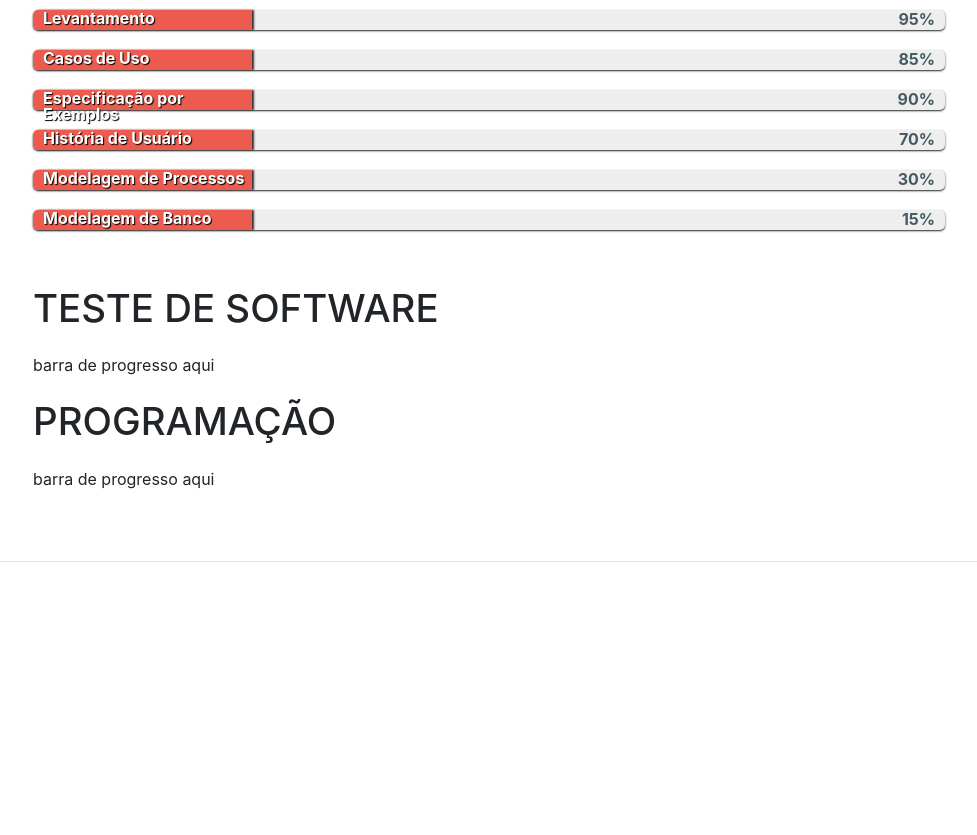
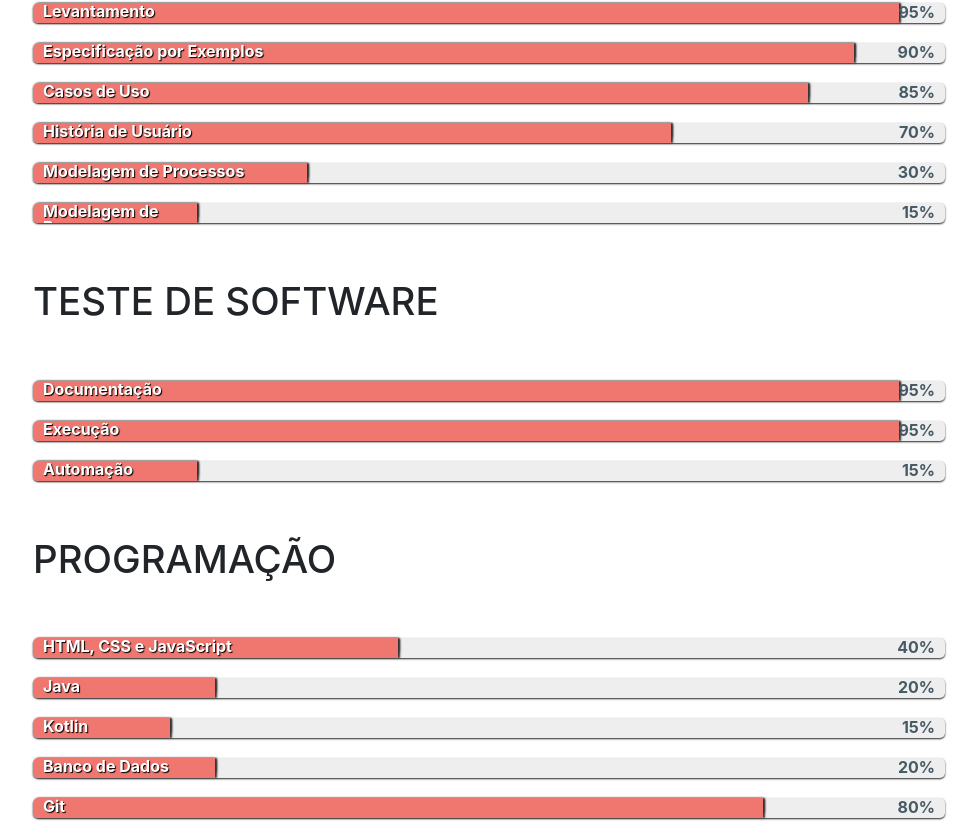
Before and after one commit to fabriciollela/SitePessoal, a website with bundled scripts: page index.html in a window 1280 px wide. Shown: the part 3085-3920 px from the top of the page, without its empty margins (287-1264 px from the left). Built offline with nearby package versions, Linux system fonts and the light colour scheme; a web font is replaced by a local one.

Commit message:
finalização de habilidades

```diff
--- /dev/null
+++ b/css/progress.bar.color.css
@@ -0,0 +1,50 @@
+.levantamento{
+    background: #F07770;
+}
+.uc{
+    background: #F07770;
+}
+.epe{
+    background: #F07770;
+}
+.historiaUsuario{
+    background: #F07770;
+}
+.processos{
+    background: #F07770;
+}
+.modelagemBanco {
+    background: #F07770;
+}
+
+.docTeste {
+    background: #F07770;
+}
+
+.execTeste {
+    background: #F07770;
+}
+
+.autoTeste {
+    background: #F07770;
+}
+
+.frontEnd {
+    background: #F07770;
+}
+
+.java {
+    background: #F07770;
+}
+
+.kotlin {
+    background: #F07770;
+}
+
+.banco {
+    background: #F07770;
+}
+
+.git {
+    background: #F07770;
+}
--- a/index.html
+++ b/index.html
@@ -23,6 +23,7 @@
 
   <!-- Custom styles for this template -->
   <link href="css/resume.min.css" rel="stylesheet">
+  <link href="css/progress.bar.color.css" rel="stylesheet">
 
   <!-- Favicon-->
   <link rel="shortcut icon" href="img/favicon.png" />
@@ -55,7 +56,7 @@
           <a class="nav-link js-scroll-trigger" href="#education">Formação</a>
         </li>
         <li class="nav-item">
-          <a id="progressBar" class="nav-link js-scroll-trigger" href="#skills">Habilidades</a>
+          <a id="progressBarId" class="nav-link js-scroll-trigger" href="#skills">Habilidades</a>
         </li>
         <li class="nav-item">
           <a class="nav-link js-scroll-trigger" href="#interests">Interesses</a>
@@ -243,49 +244,90 @@
     <section class="resume-section p-3 p-lg-5 d-flex align-items-center" id="skills">
       <div class="w-100">
         <h2 class="mb-5">Habilidades</h2>
-        <div class="subheading mb-3">Análise de Requisitos</div>
+        <div id="analiseRequisitos" class="subheading mb-3">Análise de Requisitos</div>
 
         <div class="main">
           <div class="progressBar">
-              <div class="title htmlColor">Levantamento</div>
-              <div class="progress html"></div>
+            <div class="title levantamento">Levantamento</div>
+            <div class="progress levantamento"></div>
             <div class="progress_value">95%</div>
           </div>
           <div class="progressBar">
-              <div class="title cssColor">Casos de Uso</div>
-              <div class="progress css"></div>
+            <div class="title epe">Especificação por Exemplos</div>
+            <div class="progress epe"></div>
+            <div class="progress_value">90%</div>
+          </div>
+          <div class="progressBar">
+            <div class="title uc">Casos de Uso</div>
+            <div class="progress uc"></div>
             <div class="progress_value">85%</div>
           </div>
           <div class="progressBar">
-              <div class="title jsColor">Especificação por Exemplos</div>
-              <div class="progress js"></div>
-              <div class="progress_value">90%</div>
-            </div>
-            <div class="progressBar">
-              <div class="title phpColor">História de Usuário</div>
-              <div class="progress php"></div>
+            <div class="title historiaUsuario">História de Usuário</div>
+            <div class="progress historiaUsuario"></div>
             <div class="progress_value">70%</div>
           </div>
           <div class="progressBar">
-              <div class="title ajaxColor">Modelagem de Processos</div>
-              <div class="progress ajax"></div>
+            <div class="title processos">Modelagem de Processos</div>
+            <div class="progress processos"></div>
             <div class="progress_value">30%</div>
           </div>
           <div class="progressBar">
-                <div class="title ajaxColor">Modelagem de Banco</div>
-                <div class="progress ajax"></div>
+            <div class="title modelagemBanco">Modelagem de Banco</div>
+            <div class="progress modelagemBanco"></div>
             <div class="progress_value">15%</div>
           </div>
         </div>
 
-        <div class="subheading mb-3">Teste de Software</div>
+        <div id="testeSoftware" class="subheading mb-3">Teste de Software</div>
 
-        <p>barra de progresso aqui</p>
+        <div class="main">
+          <div class="progressBar">
+            <div class="title docTeste">Documentação </div>
+            <div class="progress docTeste"></div>
+            <div class="progress_value">95%</div>
+          </div>
+          <div class="progressBar">
+            <div class="title execTeste">Execução</div>
+            <div class="progress execTeste"></div>
+            <div class="progress_value">95%</div>
+          </div>
+          <div class="progressBar">
+            <div class="title autoTeste">Automação</div>
+            <div class="progress autoTeste"></div>
+            <div class="progress_value">15%</div>
+          </div>
+        </div>
 
+        <div id="programacao" class="subheading mb-3">Programação</div>
 
-        <div class="subheading mb-3">Programação</div>
-        <p>barra de progresso aqui</p>
-
+        <div class="main">
+          <div class="progressBar">
+            <div class="title frontEnd">HTML, CSS e JavaScript</div>
+            <div class="progress frontEnd"></div>
+            <div class="progress_value">40%</div>
+          </div>
+          <div class="progressBar">
+            <div class="title java">Java</div>
+            <div class="progress java"></div>
+            <div class="progress_value">20%</div>
+          </div>
+          <div class="progressBar">
+            <div class="title kotlin">Kotlin</div>
+            <div class="progress kotlin"></div>
+            <div class="progress_value">15%</div>
+          </div>
+          <div class="progressBar">
+            <div class="title banco">Banco de Dados</div>
+            <div class="progress banco"></div>
+            <div class="progress_value">20%</div>
+          </div>
+        <div class="progressBar">
+          <div class="title git">Git</div>
+          <div class="progress git"></div>
+          <div class="progress_value">80%</div>
+        </div>
+      </div>
     </section>
 
     <hr class="m-0">
@@ -316,7 +358,7 @@
           </li>
           <li>
             <i class="fa-li fa fa-trophy text-warning"></i>
-            <p class="mb-0 font-weight-bold" >Certified Tester Foundation Level (CTFL)</p>
+            <p class="mb-0 font-weight-bold">Certified Tester Foundation Level (CTFL)</p>
             <p class="font-weight-light">BSTQB - Brazilian Software Testing Qualifications Board </p>
             <p class="font-weight-light">Credencial: 19-CTFL-08759-BR</p>
 
@@ -348,7 +390,7 @@
       <!-- Bootstrap core JavaScript -->
       <script src="vendor/jquery/jquery.min.js"></script>
       <script src="vendor/bootstrap/js/bootstrap.bundle.min.js"></script>
-  <script src="js/progress.bar.js" ></script>
+      <script src="js/progress.bar.js"></script>
 
       <!-- Plugin JavaScript -->
       <script src="vendor/jquery-easing/jquery.easing.min.js"></script>
--- a/js/progress.bar.js
+++ b/js/progress.bar.js
@@ -1,7 +1,58 @@
-$("#progressBar").click(function(){
-    $('.html').animate({width:'95%'},2000);
-    $('.css').animate({width:'85%'},2000);
-    $('.js').animate({width:'90%'},2000);
-    $('.php').animate({width:'70%'},2000);
-    $('.ajax').animate({width:'30%'},2000);
+$(window).scroll(function () {
+    var posicaoTela = $(window).scrollTop(),
+        posicaoReq = $('#analiseRequisitos').offset().top,
+        posicaoTeste = $('#testeSoftware').offset().top,
+        posicaoProgramacao = $('#programacao').offset().top,
+        posicaoReq = posicaoReq - 400,
+        posicaoTeste = posicaoTeste - 400,
+        posicaoProgramacao = posicaoProgramacao -400;
+
+    if (posicaoTela > (posicaoReq)) {
+        $('.levantamento').animate({
+            width: '95%'
+        }, 2000);
+        $('.uc').animate({
+            width: '85%'
+        }, 2000);
+        $('.epe').animate({
+            width: '90%'
+        }, 2000);
+        $('.historiaUsuario').animate({
+            width: '70%'
+        }, 2000);
+        $('.processos').animate({
+            width: '30%'
+        }, 2000);
+        $('.modelagemBanco').animate({
+            width: '18%'
+        }, 2000);
+    }
+    if (posicaoTela > (posicaoTeste)) {
+        $('.docTeste').animate({
+            width: '95%'
+        }, 2000);
+        $('.execTeste').animate({
+            width: '95%'
+        }, 2000);
+        $('.autoTeste').animate({
+            width: '18%'
+        }, 2000);
+    }
+    if (posicaoTela > (posicaoProgramacao)) {
+        $('.frontEnd').animate({
+            width: '40%'
+        }, 2000);
+        $('.java').animate({
+            width: '20%'
+        }, 2000);
+        $('.kotlin').animate({
+            width: '15%'
+        }, 2000);
+        $('.banco').animate({
+            width: '20%'
+        }, 2000);
+        $('.git').animate({
+            width: '80%'
+        }, 2000);
+    }
 });
```
Also changed, not shown: css/resume.min.css. Lines whose indentation alone changed are shown as unchanged.
